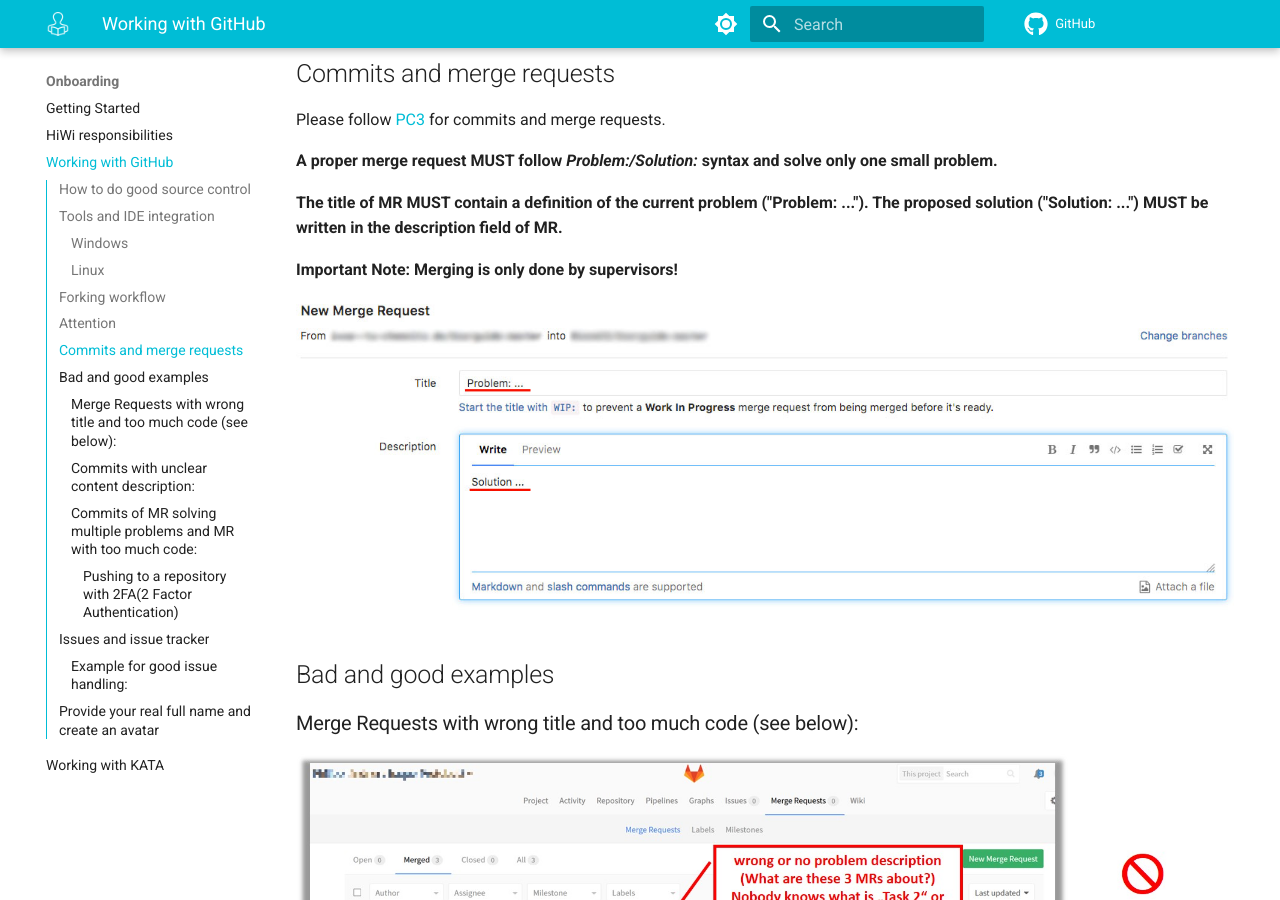
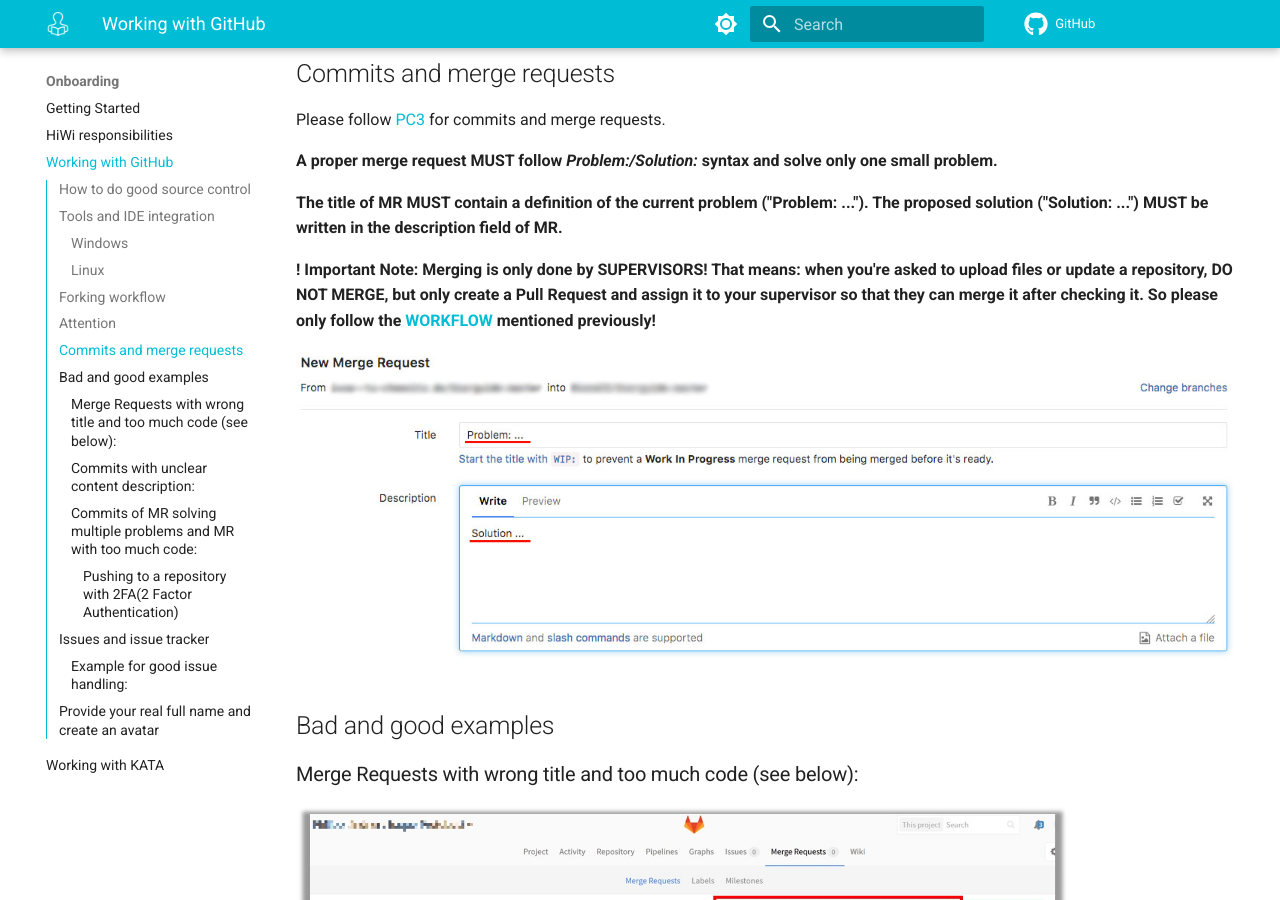
Before and after one commit to josephhuang08/student-guide, an MkDocs documentation site: the page built from docs/content-onboarding/working-with-GitHub.md, in a window 1280 px wide and 900 px high, scrolled down 2566 px. Built offline with MkDocs 1.6.1 and Material for MkDocs 9.7.7, drawn with Linux system fonts in a browser that asks for light colours; comment, search, counter and statistics services are not loaded.

Commit message:
Updated note about merging.

```diff
--- a/docs/content-onboarding/working-with-GitHub.md
+++ b/docs/content-onboarding/working-with-GitHub.md
@@ -61,7 +61,8 @@ Please follow [PC3](../content-ops/PC3.md) for commits and merge requests.
 
 <b>The title of MR MUST contain a definition of the current problem ("Problem: ..."). The proposed solution ("Solution: ...") MUST be written in the description field of MR.</b>
 
-<b>Important Note: Merging is only done by supervisors!</b>
+<b>! Important Note: Merging is only done by SUPERVISORS!
+That means: when you're asked to upload files or update a repository, DO NOT MERGE, but only create a Pull Request and assign it to your supervisor so that they can merge it after checking it. So please only follow the [WORKFLOW](../assets/github_workflow_beginner_01.png) mentioned previously!</b>
 
 ![sorry, image not available](../assets/gitlab-workflow-ProbSol-example.jpg "Example of MR creation")
 
```
